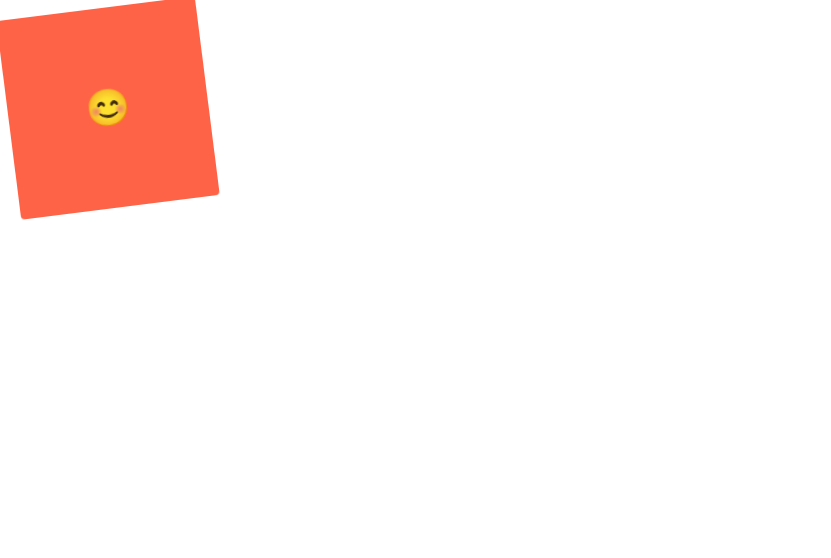
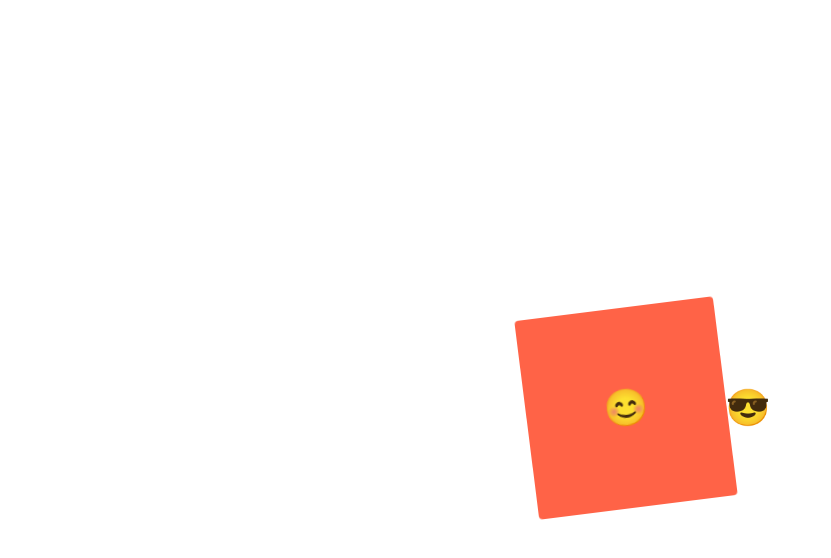
Before and after one commit to Greenlucy/react-masterclass, a React (Create React App) app: page / in a window 1280 px wide. Shown: the top 558 px of the page, without its empty margins (0-831 px from the left). Built offline with nearby package versions, Linux system fonts and the light colour scheme.

Commit message:
make a Emoji component, and Box targets Emoji component

```diff
--- a/src/App.js
+++ b/src/App.js
@@ -6,8 +6,13 @@
 //   background-color: tomato;
 // `;
 
+// 중앙에 Box 두기 위함.
 const Wrapper = styled.div`
   display: flex;
+  height: 100vh;
+  width: 100vw;
+  justify-content: center;
+  align-items: center;
 `;
 
 // 사용할 컴포넌트보다 위에 선언되어야 함.
@@ -25,6 +30,10 @@
   }
 `;
 
+const Emoji = styled.span`
+  font-size: 36px;
+`;
+
 const Box = styled.div`
   height: 200px;
   width: 200px;
@@ -33,14 +42,8 @@
   justify-content: center;
   align-items: center;
   animation: ${rotationAnimation} 1s linear infinite;
-  span {
-    font-size: 36px;
-    &:hover {
-      font-size: 40px;
-    }
-    &:active {
-      opacity: 0;
-    }
+  ${Emoji}:hover {
+    font-size: 98px;
   }
 `;
 
@@ -48,8 +51,9 @@
   return (
     <Wrapper>
       <Box>
-        <span>😊</span>
+        <Emoji>😊</Emoji>
       </Box>
+      <Emoji>😎</Emoji>
     </Wrapper>
   );
 }
```
